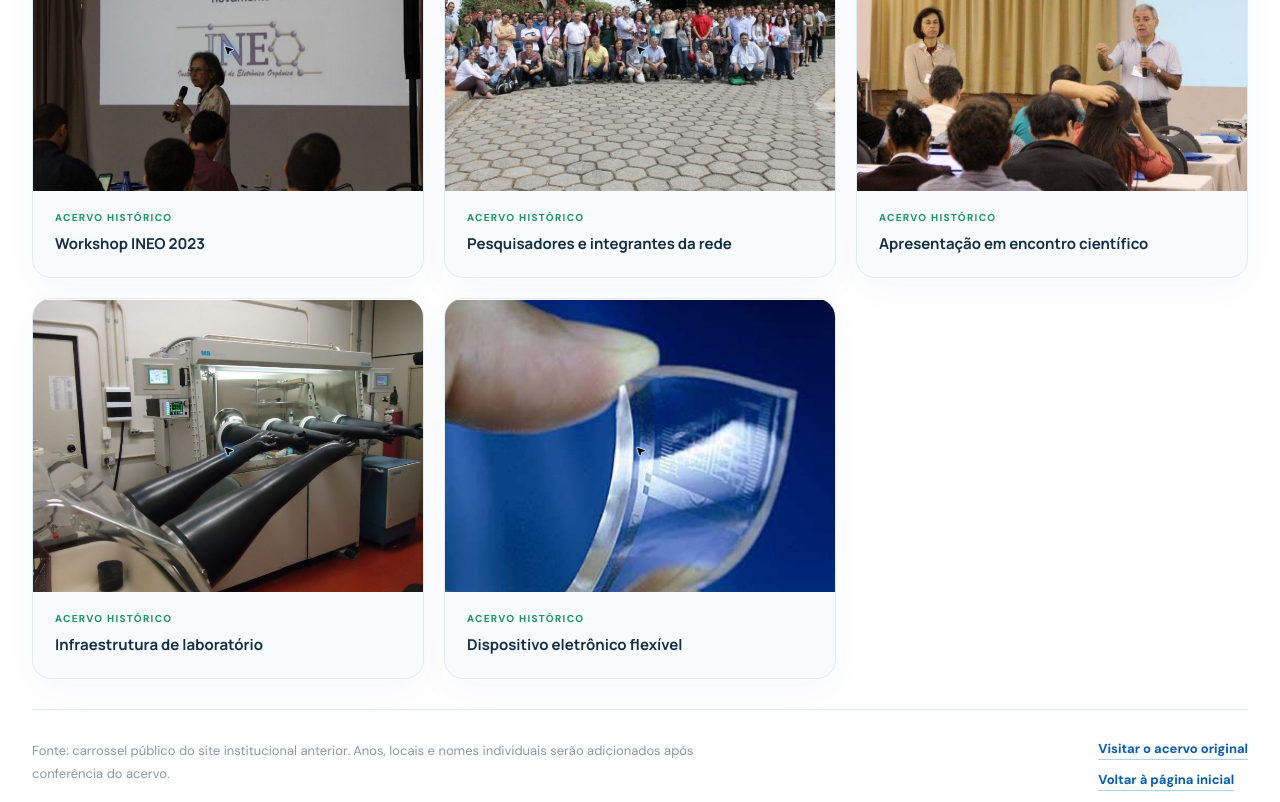
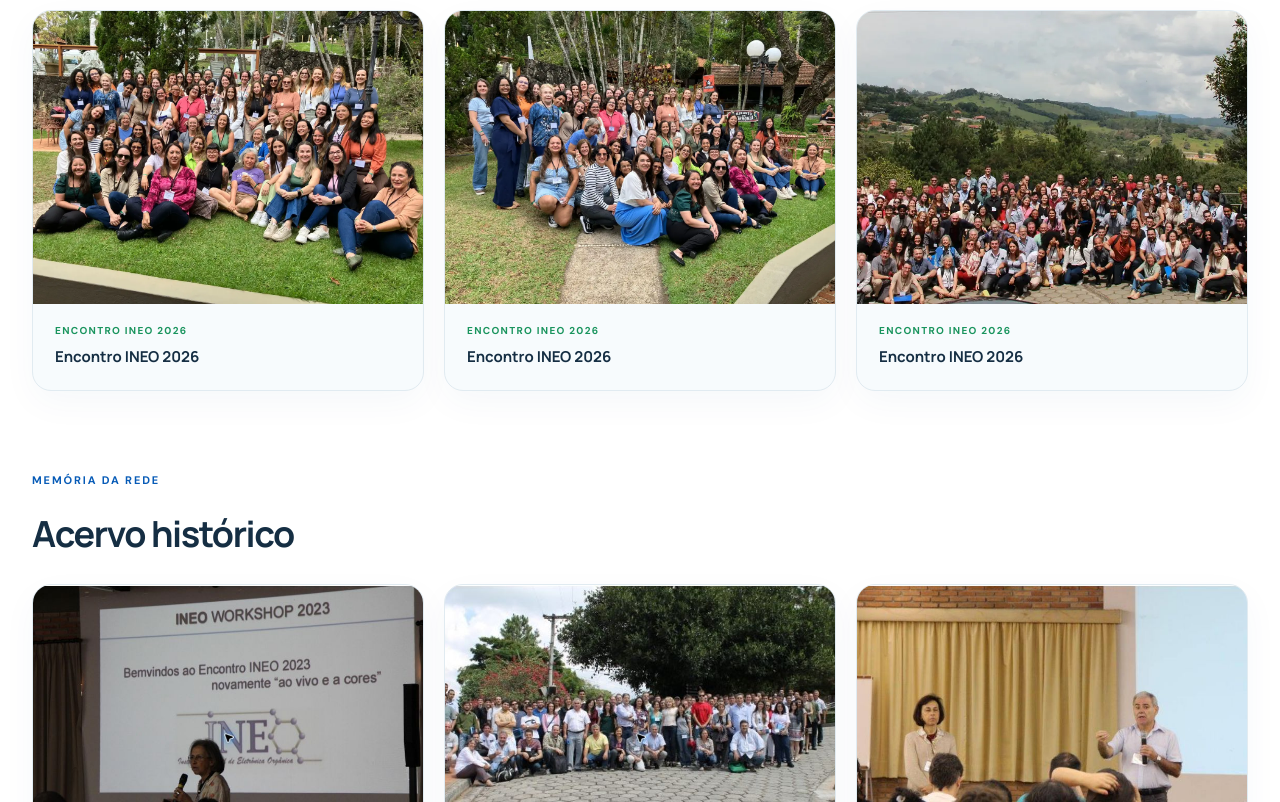
Before and after one commit to serfiuslab/ineo-website, a plain HTML site: page galeria.html in a window 1280 px wide. Shown: the part 683-1485 px from the top of the page. Drawn offline with Linux system fonts and the light colour scheme.

Commit message:
feat: showcase INEO 2026 meeting photos in bilingual gallery

```diff
--- a/app.js
+++ b/app.js
@@ -74,7 +74,7 @@ const translations = {
     footerPrototype: 'Protótipo de desenvolvimento. Informações institucionais em revisão.', backTop: 'Voltar ao topo',
     pageTitle: 'INEO | Eletrônica Orgânica e Sustentável', pageDescription: 'INEO: uma rede brasileira de pesquisa em eletrônica orgânica e sustentável para energia, saúde, agricultura e novas tecnologias.',
     historyPageTitle: 'História do INEO | Eletrônica Orgânica', historyPageDescription: 'Conheça as origens da eletrônica orgânica, os polímeros condutores e a trajetória do IMMP ao INEO.',
-    galleryPageTitle: 'Galeria de fotos | INEO', galleryPageDescription: 'Fotografias do acervo institucional anterior do INEO, preservando registros de encontros e atividades da rede.',
+    galleryPageTitle: 'Galeria de fotos | INEO', galleryPageDescription: 'Fotografias do Encontro INEO 2026 e do acervo histórico da rede.',
     eventPageTitle: 'Encontro INEO Anual | INEO', eventPageDescription: 'Consulte os anais do Workshop INEO 2026 na Even3 e conheça os encontros da rede.',
     labPageTitle: 'Laboratório Virtual | INEO', labPageDescription: 'Investigue OLEDs, células solares orgânicas e biossensores com simulações interativas bilíngues do INEO.',
     storyKicker: 'NOSSA MEMÓRIA CIENTÍFICA', storyTitle: 'Uma história de ciência <em>feita em rede.</em>',
@@ -96,8 +96,10 @@ const translations = {
     storyDopingOnText: 'Nos trabalhos pioneiros, a dopagem química elevou a condutividade em aproximadamente dez ordens de grandeza.',
     storyTimelineLabel: 'Explore marcos da eletrônica orgânica',
     galleryKicker: 'MEMÓRIA EM IMAGENS', galleryTitle: 'Ciência também é feita <em>de encontros.</em>',
-    galleryLead: 'Registros fotográficos recuperados do carrossel do antigo site do INEO. Uma homenagem às pessoas e aos momentos que construíram a rede.',
-    gallerySourceNote: 'Fonte: carrossel público do site institucional anterior. Anos, locais e nomes individuais serão adicionados após conferência do acervo.',
+    galleryLead: 'Do Encontro INEO 2026 à memória de encontros anteriores: fotografias das pessoas e dos momentos que constroem a rede.',
+    galleryRecentKicker: 'REGISTROS RECENTES', galleryRecentTitle: 'Encontro INEO 2026',
+    galleryArchiveKicker: 'MEMÓRIA DA REDE', galleryArchiveTitle: 'Acervo histórico',
+    gallerySourceNote: 'Fotos do Encontro INEO 2026 fornecidas para publicação na galeria. As demais imagens foram recuperadas do carrossel público do antigo site institucional.',
     galleryOpen: 'Ampliar fotografia', galleryClose: 'Fechar fotografia', galleryPrevious: 'Fotografia anterior', galleryNext: 'Próxima fotografia',
     galleryArchiveLink: 'Visitar o acervo original', galleryBackHome: 'Voltar à página inicial',
     eventKicker: 'A REDE SE ENCONTRA', eventTitle: 'Encontro <em>INEO Anual.</em>',
@@ -174,7 +176,7 @@ const translations = {
     footerPrototype: 'Development prototype. Institutional information under review.', backTop: 'Back to top',
     pageTitle: 'INEO | Organic and Sustainable Electronics', pageDescription: 'INEO: a Brazilian research network advancing organic and sustainable electronics for energy, health, agriculture and emerging technologies.',
     historyPageTitle: 'INEO History | Organic Electronics', historyPageDescription: 'Explore the origins of organic electronics, conducting polymers and the path from IMMP to INEO.',
-    galleryPageTitle: 'Photo Gallery | INEO', galleryPageDescription: 'Photographs from INEO’s previous institutional website, preserving scientific meetings and network memories.',
+    galleryPageTitle: 'Photo Gallery | INEO', galleryPageDescription: 'Photographs from the INEO 2026 Meeting and the network’s historical archive.',
     eventPageTitle: 'INEO Annual Meeting | INEO', eventPageDescription: 'Access the INEO Workshop 2026 proceedings on Even3 and learn about the network’s meetings.',
     labPageTitle: 'Virtual Laboratory | INEO', labPageDescription: 'Explore OLEDs, organic solar cells and biosensors through INEO’s bilingual interactive educational simulations.',
     storyKicker: 'OUR SCIENTIFIC MEMORY', storyTitle: 'A history of science <em>built together.</em>',
@@ -196,8 +198,10 @@ const translations = {
     storyDopingOnText: 'In pioneering studies, chemical doping increased its conductivity by approximately ten orders of magnitude.',
     storyTimelineLabel: 'Explore milestones in organic electronics',
     galleryKicker: 'MEMORIES IN IMAGES', galleryTitle: 'Science is also made <em>of encounters.</em>',
-    galleryLead: 'Photographs retrieved from the carousel on INEO’s earlier website, celebrating the people and moments that shaped the network.',
-    gallerySourceNote: 'Source: public carousel on the previous institutional website. Dates, places and individual names will be added after archive verification.',
+    galleryLead: 'From the INEO 2026 Meeting to earlier gatherings: photographs of the people and moments that shape the network.',
+    galleryRecentKicker: 'RECENT MOMENTS', galleryRecentTitle: 'INEO Meeting 2026',
+    galleryArchiveKicker: 'NETWORK MEMORIES', galleryArchiveTitle: 'Historical archive',
+    gallerySourceNote: 'INEO 2026 Meeting photos were supplied for publication in the gallery. The remaining images were retrieved from the public carousel on the previous institutional website.',
     galleryOpen: 'Enlarge photograph', galleryClose: 'Close photograph', galleryPrevious: 'Previous photograph', galleryNext: 'Next photograph',
     galleryArchiveLink: 'Visit the original archive', galleryBackHome: 'Return to homepage',
     eventKicker: 'THE NETWORK MEETS', eventTitle: 'INEO <em>Annual Meeting.</em>',
--- a/galeria.html
+++ b/galeria.html
@@ -4,15 +4,15 @@
     <meta charset="UTF-8" />
     <meta name="viewport" content="width=device-width, initial-scale=1.0" />
     <meta name="theme-color" content="#ffffff" />
-    <meta name="description" content="Galeria histórica de fotografias da rede INEO." />
+    <meta name="description" content="Fotografias do Encontro INEO 2026 e do acervo histórico da rede." />
     <title>Galeria de fotos | INEO</title>
     <link rel="icon" href="assets/ineo-logo.png" type="image/png" />
     <link rel="preconnect" href="https://fonts.googleapis.com" />
     <link rel="preconnect" href="https://fonts.gstatic.com" crossorigin />
     <link href="https://fonts.googleapis.com/css2?family=DM+Sans:wght@400;500;600;700&family=Manrope:wght@400;500;600;700;800&display=swap" rel="stylesheet" />
     <link rel="stylesheet" href="styles.css" />
-    <link rel="stylesheet" href="subpages.css" />
-    <script src="app.js?v=20261128-virtual-lab" defer></script><script src="gallery.js?v=20261127-archive" defer></script>
+    <link rel="stylesheet" href="subpages.css?v=20261128-gallery" />
+    <script src="app.js?v=20261128-gallery" defer></script><script src="gallery.js?v=20261128-meeting" defer></script>
   </head>
   <body data-page="gallery">
     <a class="skip-link" href="#main" data-i18n="skip">Pular para o conteúdo</a>
@@ -24,8 +24,12 @@
     </div><nav class="mobile-nav" id="mobile-nav" aria-label="Navegação móvel" data-i18n-aria="mobileNavLabel" hidden><a href="index.html#inicio" data-i18n="navHome">Início</a><a href="index.html#instituto" data-i18n="navInstitute">O Instituto</a><a href="index.html#pesquisa" data-i18n="navResearch">Pesquisa</a><a href="index.html#rede" data-i18n="navNetwork">A Rede</a><a href="index.html#publicacoes" data-i18n="navPublications">Publicações</a><a href="index.html#atividades" data-i18n="navActivities">Atividades</a><a href="historia.html" data-i18n="navHistory">História</a><a href="galeria.html" aria-current="page" data-i18n="navGallery">Galeria</a><a href="encontro.html" data-i18n="navAnnual">Encontro INEO Anual</a></nav></header>
 
     <main id="main">
-      <section class="subpage-hero container gallery-hero" aria-labelledby="gallery-heading"><p class="section-kicker" data-i18n="galleryKicker">MEMÓRIA EM IMAGENS</p><h1 id="gallery-heading" data-i18n-html="galleryTitle">Ciência também é feita <em>de encontros.</em></h1><p class="subpage-lead" data-i18n="galleryLead">Registros fotográficos recuperados do carrossel do antigo site do INEO. Uma homenagem às pessoas e aos momentos que construíram a rede.</p></section>
-      <section class="gallery-section container" aria-label="Galeria de fotografias" data-i18n-aria="navGallery"><div class="gallery-grid" id="gallery-grid"></div><div class="gallery-source"><p data-i18n="gallerySourceNote">Fonte: carrossel público do site institucional anterior. Anos, locais e nomes individuais serão adicionados após conferência do acervo.</p><div><a class="text-link" href="https://sites.google.com/unesp.br/ineo2020/in%C3%ADcio" target="_blank" rel="noopener noreferrer" data-i18n="galleryArchiveLink">Visitar o acervo original</a><a class="text-link" href="index.html" data-i18n="galleryBackHome">Voltar à página inicial</a></div></div></section>
+      <section class="subpage-hero container gallery-hero" aria-labelledby="gallery-heading"><p class="section-kicker" data-i18n="galleryKicker">MEMÓRIA EM IMAGENS</p><h1 id="gallery-heading" data-i18n-html="galleryTitle">Ciência também é feita <em>de encontros.</em></h1><p class="subpage-lead" data-i18n="galleryLead">Do Encontro INEO 2026 à memória de encontros anteriores: fotografias das pessoas e dos momentos que constroem a rede.</p></section>
+      <section class="gallery-section container" aria-label="Galeria de fotografias" data-i18n-aria="navGallery">
+        <div class="gallery-group"><div class="gallery-group-heading"><p class="section-kicker" data-i18n="galleryRecentKicker">REGISTROS RECENTES</p><h2 data-i18n="galleryRecentTitle">Encontro INEO 2026</h2></div><div class="gallery-grid" id="gallery-recent-grid"></div></div>
+        <div class="gallery-group"><div class="gallery-group-heading"><p class="section-kicker" data-i18n="galleryArchiveKicker">MEMÓRIA DA REDE</p><h2 data-i18n="galleryArchiveTitle">Acervo histórico</h2></div><div class="gallery-grid" id="gallery-grid"></div></div>
+        <div class="gallery-source"><p data-i18n="gallerySourceNote">Fotos do Encontro INEO 2026 fornecidas para publicação na galeria. As demais imagens foram recuperadas do carrossel público do antigo site institucional.</p><div><a class="text-link" href="https://sites.google.com/unesp.br/ineo2020/in%C3%ADcio" target="_blank" rel="noopener noreferrer" data-i18n="galleryArchiveLink">Visitar o acervo original</a><a class="text-link" href="index.html" data-i18n="galleryBackHome">Voltar à página inicial</a></div></div>
+      </section>
     </main>
 
     <dialog class="gallery-lightbox" id="photo-dialog" aria-label="Fotografia ampliada" data-i18n-aria="galleryOpen"><div class="lightbox-toolbar"><span id="lightbox-counter" aria-live="polite"></span><button type="button" id="lightbox-close" data-i18n-aria="galleryClose" aria-label="Fechar fotografia">×</button></div><div class="lightbox-image-wrap"><button type="button" class="lightbox-arrow" id="lightbox-prev" data-i18n-aria="galleryPrevious" aria-label="Fotografia anterior">‹</button><img id="lightbox-image" src="" alt="" /><button type="button" class="lightbox-arrow" id="lightbox-next" data-i18n-aria="galleryNext" aria-label="Próxima fotografia">›</button></div><p id="lightbox-caption"></p></dialog>
--- a/gallery.js
+++ b/gallery.js
@@ -1,18 +1,25 @@
-/* Local copies captured from the public carousel on the legacy INEO homepage.
- * These are web-resolution archival captures, not original camera files.
- * People, dates and locations are not inferred without source verification.
+/* Recent meeting photos were supplied and cleared for public publication by INEO.
+ * Historical photos are web-resolution captures from the legacy INEO carousel.
+ * People and locations are not inferred without source verification.
  */
 
 const galleryPhotos = [
+  'assets/gallery/encontro-ineo-2026-01.webp',
+  'assets/gallery/encontro-ineo-2026-02.webp',
+  'assets/gallery/encontro-ineo-2026-03.webp',
   'assets/gallery/ineo-workshop-2023.jpg',
   'assets/gallery/research-network-group.jpg',
   'assets/gallery/scientific-presentation.jpg',
   'assets/gallery/laboratory-equipment.jpg',
   'assets/gallery/flexible-electronics.jpg'
 ];
+const recentPhotoCount = 3;
 
 const photoCaptions = {
   pt: [
+    'Encontro INEO 2026',
+    'Encontro INEO 2026',
+    'Encontro INEO 2026',
     'Workshop INEO 2023',
     'Pesquisadores e integrantes da rede',
     'Apresentação em encontro científico',
@@ -20,6 +27,9 @@ const photoCaptions = {
     'Dispositivo eletrônico flexível'
   ],
   en: [
+    'INEO Meeting 2026',
+    'INEO Meeting 2026',
+    'INEO Meeting 2026',
     'INEO Workshop 2023',
     'Researchers and network participants',
     'Presentation at a scientific meeting',
@@ -31,14 +41,14 @@ const photoCaptions = {
 const galleryCopy = {
   pt: {
     title: 'Encontros e atividades da rede',
-    source: 'ACERVO HISTÓRICO',
-    image: 'Registro fotográfico do antigo site do INEO',
+    sourceRecent: 'ENCONTRO INEO 2026',
+    sourceArchive: 'ACERVO HISTÓRICO',
     count: (index, total) => `Foto ${index} de ${total}`
   },
   en: {
     title: 'Network meetings and activities',
-    source: 'HISTORICAL ARCHIVE',
-    image: 'Photograph from INEO’s previous website',
+    sourceRecent: 'INEO MEETING 2026',
+    sourceArchive: 'HISTORICAL ARCHIVE',
     count: (index, total) => `Photo ${index} of ${total}`
   }
 };
@@ -47,15 +57,20 @@ let galleryIndex = 0;
 let galleryLanguage = document.documentElement.lang === 'en' ? 'en' : 'pt';
 let lastPhotoTrigger = null;
 const galleryGrid = document.getElementById('gallery-grid');
+const galleryRecentGrid = document.getElementById('gallery-recent-grid');
 const photoDialog = document.getElementById('photo-dialog');
+
+function photoSource(index, copy) {
+  return index < recentPhotoCount ? copy.sourceRecent : copy.sourceArchive;
+}
 
 function updateLightbox() {
   const copy = galleryCopy[galleryLanguage];
   const current = galleryIndex + 1;
   document.getElementById('lightbox-image').src = galleryPhotos[galleryIndex];
-  document.getElementById('lightbox-image').alt = `${copy.image}, ${copy.count(current, galleryPhotos.length)}`;
+  document.getElementById('lightbox-image').alt = `${photoCaptions[galleryLanguage][galleryIndex]}, ${copy.count(current, galleryPhotos.length)}`;
   document.getElementById('lightbox-counter').textContent = copy.count(current, galleryPhotos.length);
-  document.getElementById('lightbox-caption').textContent = `${photoCaptions[galleryLanguage][galleryIndex]} · ${copy.source}`;
+  document.getElementById('lightbox-caption').textContent = photoCaptions[galleryLanguage][galleryIndex];
 }
 
 function openPhoto(index, trigger) {
@@ -74,22 +89,23 @@ function renderGallery(lang) {
   galleryLanguage = lang;
   const copy = galleryCopy[lang];
   galleryGrid.replaceChildren();
+  galleryRecentGrid.replaceChildren();
   galleryPhotos.forEach((src, index) => {
     const button = document.createElement('button');
     button.type = 'button';
     button.className = 'photo-tile';
-    button.setAttribute('aria-label', `${translations[lang].galleryOpen}: ${copy.count(index + 1, galleryPhotos.length)}`);
+    button.setAttribute('aria-label', `${translations[lang].galleryOpen}: ${photoCaptions[lang][index]}, ${copy.count(index + 1, galleryPhotos.length)}`);
     const image = document.createElement('img');
     image.src = src;
     image.loading = index < 2 ? 'eager' : 'lazy';
-    image.alt = `${copy.image}, ${copy.count(index + 1, galleryPhotos.length)}`;
+    image.alt = `${photoCaptions[lang][index]}, ${copy.count(index + 1, galleryPhotos.length)}`;
     const content = document.createElement('span'); content.className = 'photo-tile-copy';
-    const source = document.createElement('small'); source.textContent = copy.source;
+    const source = document.createElement('small'); source.textContent = photoSource(index, copy);
     const title = document.createElement('strong'); title.textContent = photoCaptions[lang][index];
     content.append(source, title);
     button.append(image, content);
     button.addEventListener('click', () => openPhoto(index, button));
-    galleryGrid.append(button);
+    (index < recentPhotoCount ? galleryRecentGrid : galleryGrid).append(button);
   });
   if (photoDialog.open) updateLightbox();
 }
--- a/subpages.css
+++ b/subpages.css
@@ -71,6 +71,9 @@
 .source-link { display: inline-block; color: var(--blue); text-decoration: underline; font-weight: 800; font-size: 14px; margin-top: 18px; }
 
 .gallery-hero { padding-bottom: 48px; }
+.gallery-group + .gallery-group { margin-top: 80px; }
+.gallery-group-heading { margin-bottom: 26px; }
+.gallery-group-heading h2 { margin: 10px 0 0; font-size: clamp(25px, 3vw, 36px); letter-spacing: -.04em; }
 .gallery-grid { display: grid; grid-template-columns: repeat(3, minmax(0, 1fr)); gap: 20px; }
 .photo-tile { background: #f7fbfd; padding: 0; border: 1px solid #e1ebf1; border-radius: 19px; cursor: pointer; overflow: hidden; text-align: left; color: var(--ink); display: flex; flex-direction: column; box-shadow: 0 12px 35px rgb(24 75 115 / 4%); }
 .photo-tile:focus-visible { outline-offset: 5px; }
```
Also changed, not shown: scripts/validate.mjs (+6 -3 lines), assets/gallery/encontro-ineo-2026-01.webp (added), assets/gallery/encontro-ineo-2026-02.webp (added), assets/gallery/encontro-ineo-2026-03.webp (added).
